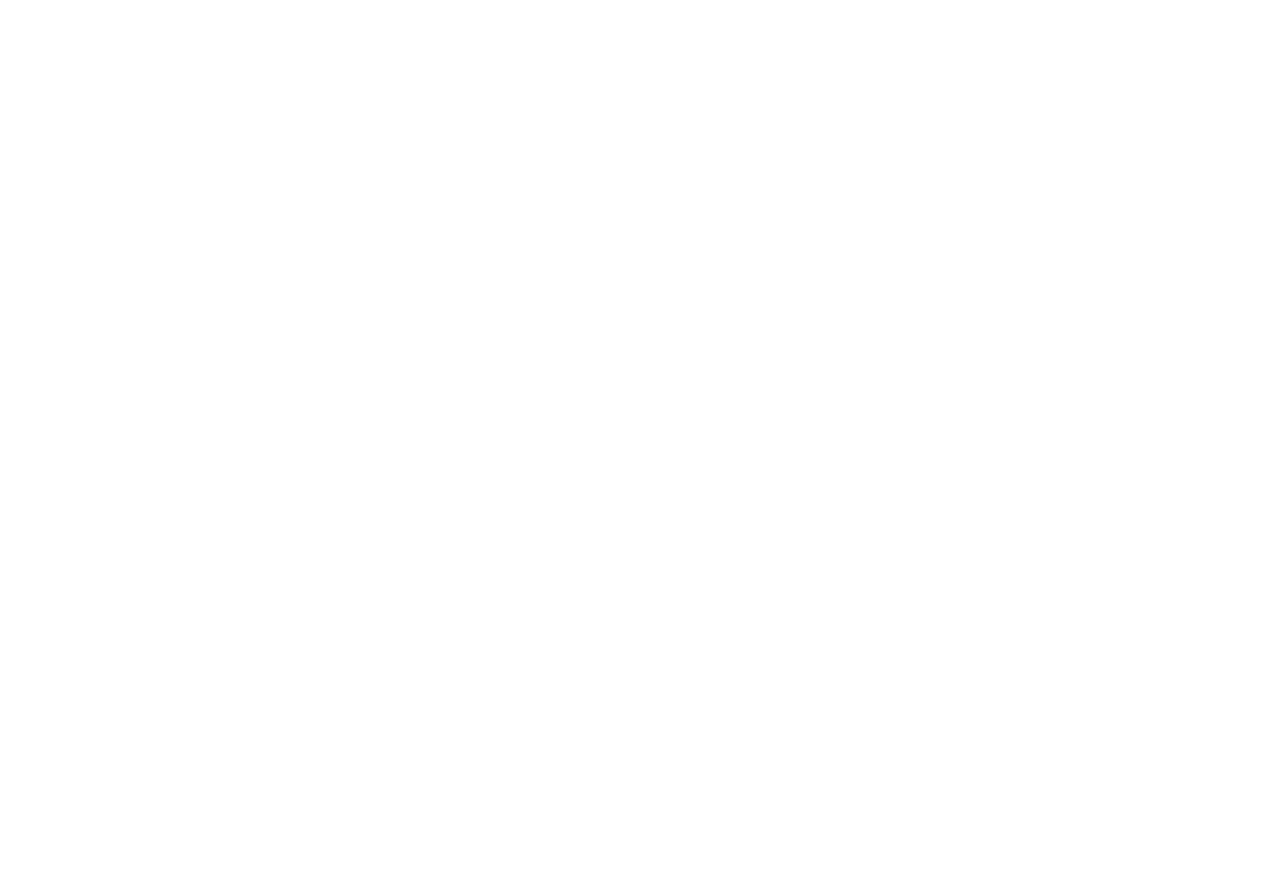
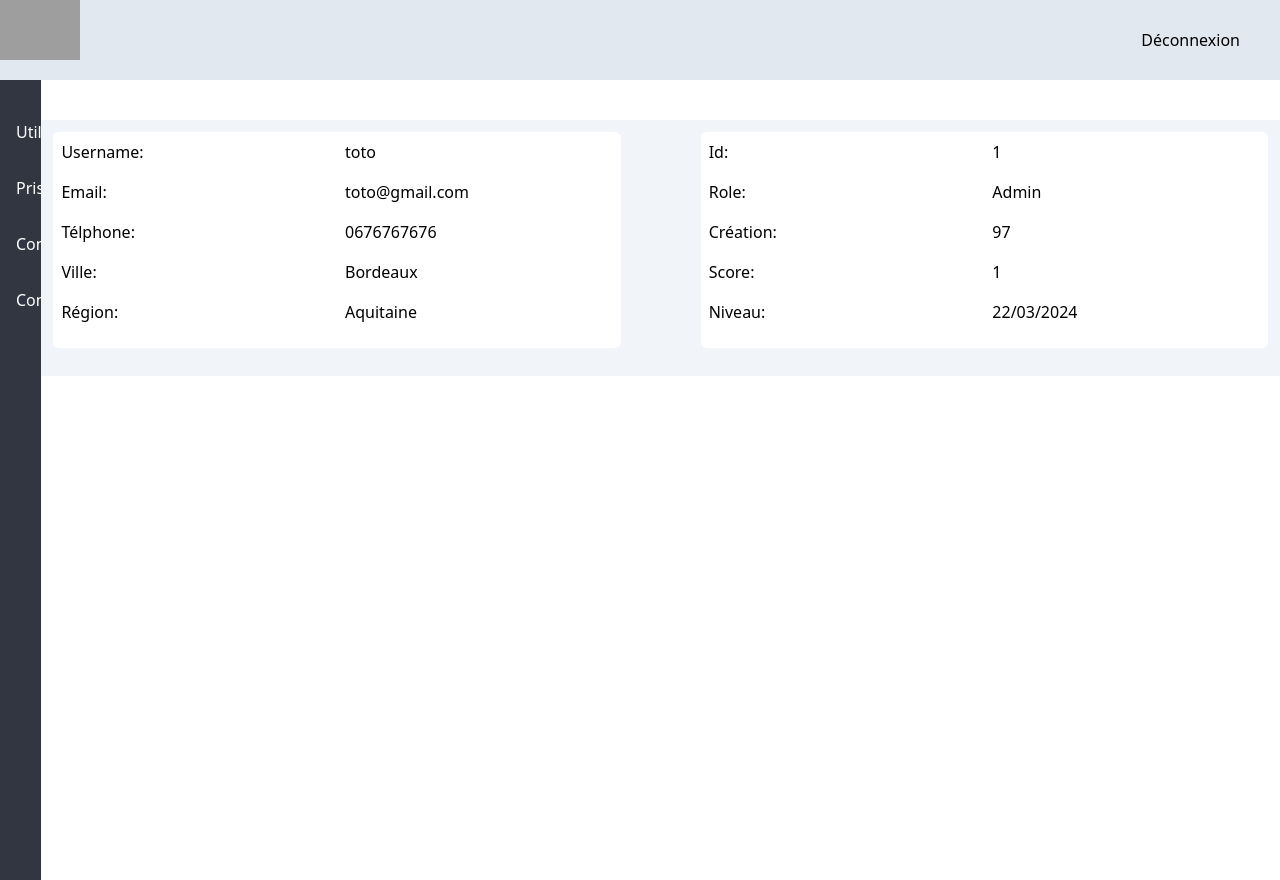
Before and after one commit to mathiascoutant/pechomax-frontend-website, a React (Vite) app: page /user/update/1 in a window 1280 px wide. Before the commit this address had no page. Before the commit the page ends 800 px from the top, so only its background shows below. Built offline with nearby package versions, Linux system fonts and the light colour scheme; grey boxes are pictures that could not be loaded.

Commit message:
Avancement

```diff
--- a/src/App.tsx
+++ b/src/App.tsx
@@ -1,20 +1,18 @@
-import { useNavigate } from 'react-router-dom';
+import React from 'react';
 import Header from '../src/components/Header';
 import Barre from '../src/components/Barre';
+import { useUserStore } from '../src/pages/assets/store';
 
-const App = () => {
-  const token = localStorage.getItem('access_token');
-  if (token == null) {
-    const navigate = useNavigate();
-    navigate('/login');
-  } else {
-    console.log("okk");
-  }
+const App: React.FC = () => {
+  const { username } = useUserStore();
+
   return (
-      <div>
-        <Header />
-        <Barre />
-      </div>
+    <div>
+      <Header />
+      <Barre />
+      {/* Afficher le nom d'utilisateur */}
+      {username && <p>Username: {username}</p>}
+    </div>
   );
 }
 
--- a/src/pages/ListUsers.tsx
+++ b/src/pages/ListUsers.tsx
@@ -1,9 +1,26 @@
-import { Link } from 'react-router-dom';
+import React, { useState, useEffect } from 'react';
+import axios from 'axios';
 import Header from '../components/Header';
 import Barre from '../components/Barre';
-
+import { useUserStore } from '../pages/assets/store';
 
 function ListUsers() {
+  const userData = useUserStore(); // Assurez-vous que useUserStore() renvoie le bon type
+  const username = userData ? userData.username : null; // Vérification de nullité
+  const [users, setUsers] = useState([]);
+
+  useEffect(() => {
+    const fetchUsers = async () => {
+      try {
+        const response = await axios.get('http://localhost:3000/users/getAll');
+        setUsers(response.data);
+      } catch (error) {
+        console.error('Error fetching users:', error);
+      }
+    };
+
+    fetchUsers();
+  }, []);
 
   return (
     <>
@@ -13,22 +30,21 @@ function ListUsers() {
           <Barre />
           <div className='mx-auto mt-10'>
             <div className='bg-slate-100 p-3'>
-              <div className='grid grid-cols-4 bg-[#c7f9cc] w-fit p-2 mb-4'>
-                <p>Username: Arthurx</p>
-                <p>Email: Arturx@gmail.com</p>
-                <a className='text-center' href="">Voir</a>
-                <a className='text-right hover:bg-red-700 w-fit' href="">Supprimer</a>
-              </div>
-              <div className='grid grid-cols-4 bg-[#c7f9cc] w-fit p-2'>
-                <p>Username: Arthurx</p>
-                <p>Email: Arturx@gmail.com</p>
-                <a className='text-center' href="">Voir</a>
-                <a className='text-center hover:bg-red-700 w-fit' href="">Supprimer</a>
-              </div>
+              {users.map((user, index) => (
+                <div key={index} className='grid grid-cols-4 bg-[#c7f9cc] w-fit p-2 mb-4'>
+                  <p>Username: {user.username}</p>
+                  <p>Email: {user.email}</p>
+                  <a className='text-center' href="">Voir</a>
+                  <a className='text-right hover:bg-red-700 w-fit' href="">Supprimer</a>
+                </div>
+              ))}
             </div>
           </div>
         </div>
       </div>
+      {username && (
+        <p>Username from store: {username}</p>
+      )}
     </>
   );
 }
--- /dev/null
+++ b/src/pages/UpdateUser.tsx
@@ -0,0 +1,53 @@
+import Header from '../components/Header';
+import Barre from '../components/Barre';
+
+function User() {
+  return (
+    <>
+      <div>
+        <Header />
+        <div className='flex flex-cols-2 w-full'>
+          <Barre />
+          <div className='mx-auto mt-10'>
+            <div className='bg-slate-100 p-3 grid grid-cols-2 gap-20'>
+                <div className='grid grid-cols-2 bg-white rounded-md w-fit p-2 mb-4 gap-4'>
+                    <div className='w-fit'>
+                        <p className='mb-4'>Username:</p>
+                        <p className='mb-4'>Email:</p>
+                        <p className='mb-4'>Télphone:</p>
+                        <p className='mb-4'>Ville:</p>
+                        <p className='mb-4'>Région:</p>
+                    </div>
+                    <div>
+                        <input className='mb-4' type="text" value={"toto"} placeholder="Username"/>
+                        <input className='mb-4' type="email" value={"toto@gmail.com"} placeholder="Email"/>
+                        <input className='mb-4' type="phone" value={"0676767676"} placeholder="Téléphone"/>
+                        <input className='mb-4' type="text" value={"Bordeaux"} placeholder="Ville"/>
+                        <input className='mb-4' type="text" value={"Aquitaine"} placeholder="Département"/>
+                    </div>
+                </div>
+                <div className='grid grid-cols-2 bg-white rounded-md w-fit p-2 mb-4 gap-4'>
+                    <div>
+                        <p className='mb-4'>Id:</p>
+                        <p className='mb-4'>Role:</p>
+                        <p className='mb-4'>Création:</p>
+                        <p className='mb-4'>Score:</p>
+                        <p className='mb-4'>Niveau:</p>
+                    </div>
+                    <div>
+                        <input className='mb-4' type="text" value={"1"} placeholder="Id"/>
+                        <input className='mb-4' type="text" value={"Admin"} placeholder="Admin"/>
+                        <input className='mb-4' type="text" value={"97"} placeholder="Score"/>
+                        <input className='mb-4' type="text" value={"1"} placeholder="Niveau"/>
+                        <p className='mb-4'>22/03/2024</p>
+                    </div>
+                </div>
+            </div>
+          </div>
+        </div>
+      </div>
+    </>
+  );
+}
+
+export default User;
--- /dev/null
+++ b/src/pages/assets/store.tsx
@@ -0,0 +1,11 @@
+import {create} from 'zustand';
+
+type UserStore = {
+  username: string | null;
+  setUsername: (username: string | null) => void;
+};
+
+export const useUserStore = create<UserStore>((set) => ({
+  username: null,
+  setUsername: (username) => set({ username }),
+}));
--- a/src/pages/login.tsx
+++ b/src/pages/login.tsx
@@ -1,38 +1,36 @@
-import React from 'react';
-import '../index.css'
+import React, { useEffect } from 'react';
+import { useUserStore } from '../pages/assets/store';
 import axios from "axios";
 import { useNavigate, Link } from "react-router-dom";
 
 const Login: React.FC = () => {
   const navigate = useNavigate();
+  const { username, setUsername } = useUserStore(); // Utilisez directement la fonction setUsername
 
-  const token = localStorage.getItem('access_token');
-  if (token !== null) {
-    const navigate = useNavigate();
+  useEffect(() => {
+    // Vérifier et rediriger automatiquement vers la page d'accueil si un nom d'utilisateur est déjà enregistré
+    if (username) {
       navigate('/');
+    } else {
+      console.log(username);
     }
+  }, [username, navigate]);
 
-    const handleLogin = (event: React.FormEvent<HTMLFormElement>) => {
+  const handleLogin = async (event: React.FormEvent<HTMLFormElement>) => {
     event.preventDefault();
     const data = new FormData(event.currentTarget);
     const returnData: { username: string | null, password: string | null } = {
       username: data.get('username') as string | null,
       password: data.get('password') as string | null
+    };
+    try {
+      const response = await axios.post('http://localhost:3000/users/auth/login', returnData, { withCredentials: true });
+      const { data } = response;
+      localStorage.setItem('token', data.access_token);
+      setUsername(returnData.username);
+    } catch (error) {
+      console.error('Error:', error);
     }
-        axios.post('http://localhost:3000/users/auth/login', returnData, {
-            withCredentials: true,
-
-        })
-        .then(response => {
-            return response.data;
-        })
-        .then(data => {
-            localStorage.setItem('token', data.access_token);
-            navigate('/');
-        })
-        .catch(error => {
-            return error;
-        })
   }
 
   return (
--- a/src/routeur.tsx
+++ b/src/routeur.tsx
@@ -1,6 +1,7 @@
 import { Route, BrowserRouter, Routes } from 'react-router-dom';
 import Login from './pages/Login';
 import ListUsers from './pages/ListUsers';
+import User from './pages/UpdateUser';
 import Init from './pages/Init';
 import App from './App';
 
@@ -8,10 +9,21 @@ const AppRouter = () => {
   return (
     <BrowserRouter>
         <Routes>
-        <Route path="/" element={<App />} />
-        <Route path="/login" element={<Login />} />
-        <Route path="/ListUsers" element={<ListUsers />} />
-        <Route path="/Init" element={<Init />} />
+          <Route path="/" element={<App />} />
+          <Route path="/Init" element={<Init />} />
+          <Route path="/login" element={<Login />} />
+          <Route path="/logout" element={""} />
+          <Route path="/ListUsers" element={<ListUsers />} />
+          <Route path="/user/update/:id" element={<User />} />
+          <Route path="/categories" element={""} />
+          <Route path="/categories/create" element={""} />
+          <Route path="/categories/:id" element={""} />
+          <Route path="/categories/update/:id" element={""} />
+          <Route path="/categories/delete/:id" element={""} />
+          <Route path="/conversations/" element={""} />
+          <Route path="/conversations/create" element={""} />
+          <Route path="/conversations/update/:id" element={""} />
+          <Route path="/conversations/delete/:id" element={""} />
         </Routes>
     </BrowserRouter>
   );
```
Lines whose indentation alone changed are shown as unchanged.
